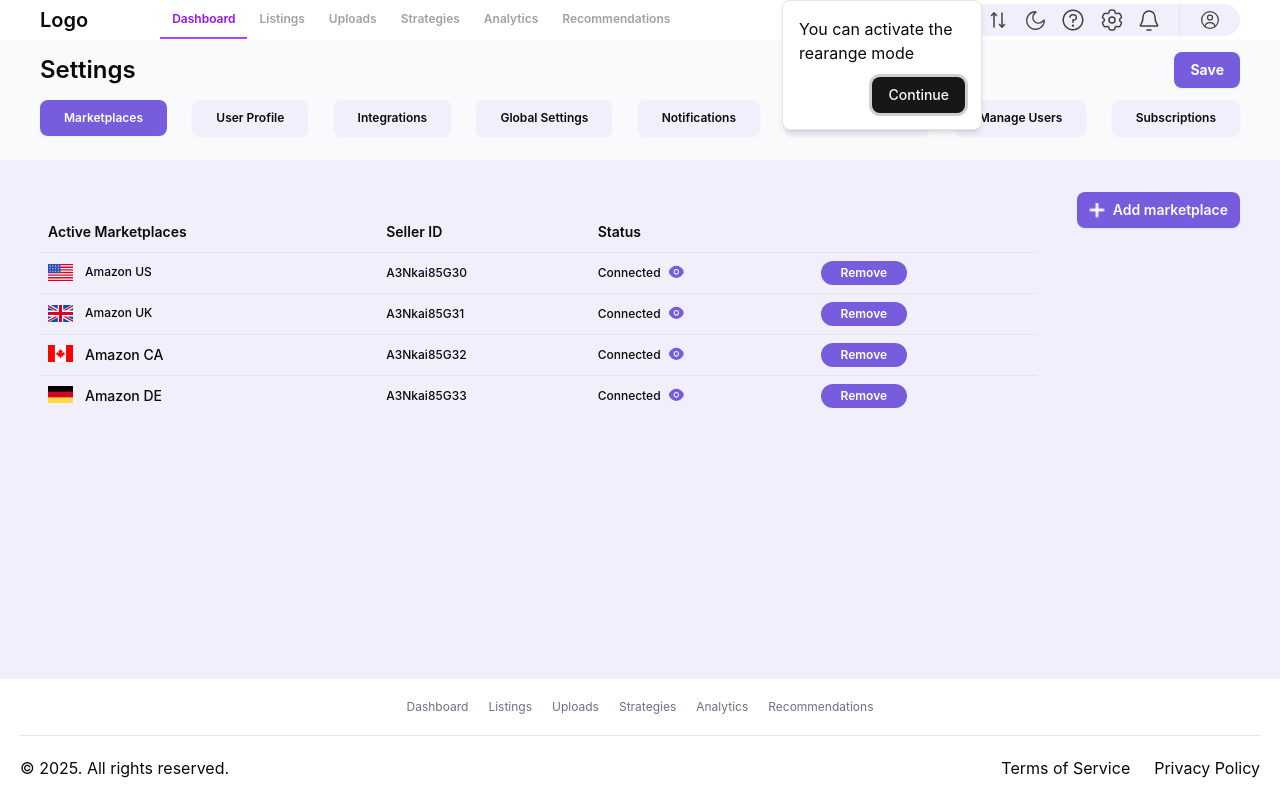
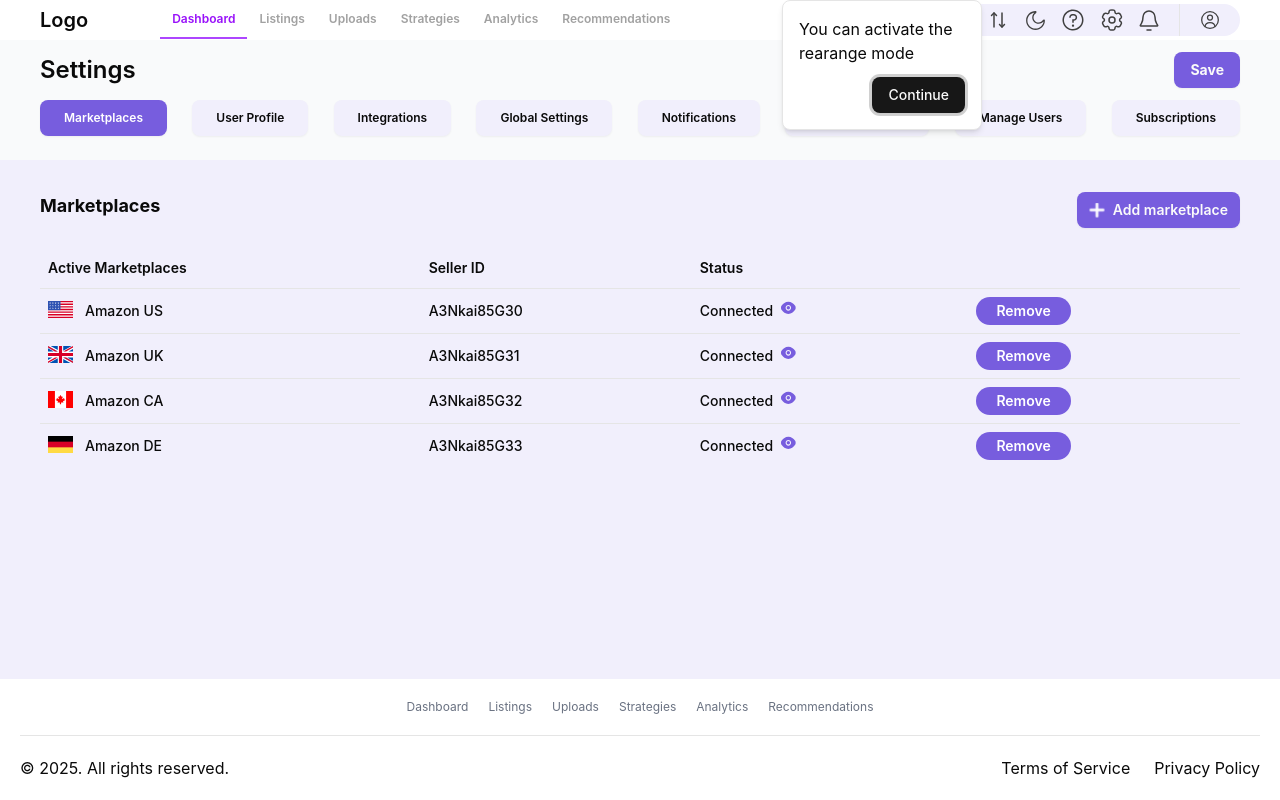
Before and after one commit to JosueValbuena/upwork-first, a React (Vite) app: page /dashboard/settings in a window 1280 px wide. Built offline with nearby package versions, Linux system fonts and the light colour scheme.

Commit message:
texto ajustado

```diff
--- a/src/components/molecules/checkbox-label/CheckBoxLabel.tsx
+++ b/src/components/molecules/checkbox-label/CheckBoxLabel.tsx
@@ -11,7 +11,7 @@ const CheckBoxLabel = ({ id, label, customizeStyles }: CheckBoxLabel) => {
         <div className={` ${customizeStyles ? customizeStyles : 'flex justify-between'}`}>
             <label
                 htmlFor={id}
-                className="text-xs font-semibold"
+                className="text-sm font-semibold"
             >
                 {label}
             </label>
--- a/src/components/molecules/select-label/SelectLabel.tsx
+++ b/src/components/molecules/select-label/SelectLabel.tsx
@@ -24,7 +24,7 @@ const SelectLabel = ({ label }: SelectLabel) => {
     return (
         <div>
             <Label
-                className="text-xs font-semibold mb-3"
+                className="text-sm font-semibold mb-3"
             >
                 {label}
             </Label>
--- a/src/components/molecules/switch-label/SwithLabel.tsx
+++ b/src/components/molecules/switch-label/SwithLabel.tsx
@@ -13,7 +13,7 @@ const SwitchLabel = ({ id, label, customizedLabel, switchFirst }: SwitchLabel) =
     return (
         <div className={`flex items-center justify-between mt-1 ${switchFirst ? 'flex-row-reverse justify-end gap-3' : ''}`}>
             <Label
-                className={customizedLabel ? customizedLabel : "text-xs font-semibold"}
+                className={customizedLabel ? customizedLabel : "text-sm font-semibold"}
                 htmlFor={id}
             >
                 {label}
--- a/src/components/organism/active-marketplaces-section/ActiveMarketplacesSection.tsx
+++ b/src/components/organism/active-marketplaces-section/ActiveMarketplacesSection.tsx
@@ -16,41 +16,41 @@ const ActiveMarketplacesSection = () => {
 
     const tableData = [
         {
-            active_marketplaces: <div className="flex gap-3"><IconUSAFlag />  <p className="text-xs">Amazon US</p></div>,
-            seller_ID: <p className="text-xs">A3Nkai85G30</p>,
-            status: <div className="flex gap-2"><p className="text-xs">Connected</p> <IconEyeContainedPuprle /></div>,
+            active_marketplaces: <div className="flex gap-3"><IconUSAFlag />  <p className="text-sm">Amazon US</p></div>,
+            seller_ID: <p className="text-sm">A3Nkai85G30</p>,
+            status: <div className="flex gap-2"><p className="text-sm">Connected</p> <IconEyeContainedPuprle /></div>,
             action: <div
-                className="bg-primary-dark text-center text-white w-fit py-1 px-5 rounded-xl cursor-pointer font-semibold text-xs"
+                className="bg-primary-dark text-center text-white w-fit py-1 px-5 rounded-xl cursor-pointer font-semibold text-sm"
             >
                 Remove
             </div>
         },
         {
-            active_marketplaces: <div className="flex gap-3"><IconUKFlag />  <p className="text-xs">Amazon UK</p></div>,
-            seller_ID: <p className="text-xs">A3Nkai85G31</p>,
-            status: <div className="flex gap-2"><p className="text-xs">Connected</p> <IconEyeContainedPuprle /></div>,
+            active_marketplaces: <div className="flex gap-3"><IconUKFlag />  <p className="text-sm">Amazon UK</p></div>,
+            seller_ID: <p className="text-sm">A3Nkai85G31</p>,
+            status: <div className="flex gap-2"><p className="text-sm">Connected</p> <IconEyeContainedPuprle /></div>,
             action: <div
-                className="bg-primary-dark text-center text-white w-fit py-1 px-5 rounded-xl cursor-pointer font-semibold text-xs"
+                className="bg-primary-dark text-center text-white w-fit py-1 px-5 rounded-xl cursor-pointer font-semibold text-sm"
             >
                 Remove
             </div>
         },
         {
-            active_marketplaces: <div className="flex gap-3"><IconCanadaFlag />  <p>Amazon CA</p></div>,
-            seller_ID: <p className="text-xs">A3Nkai85G32</p>,
-            status: <div className="flex gap-2"><p className="text-xs">Connected</p> <IconEyeContainedPuprle /></div>,
+            active_marketplaces: <div className="flex gap-3"><IconCanadaFlag />  <p className="text-sm">Amazon CA</p></div>,
+            seller_ID: <p className="text-sm">A3Nkai85G32</p>,
+            status: <div className="flex gap-2"><p className="text-sm">Connected</p> <IconEyeContainedPuprle /></div>,
             action: <div
-                className="bg-primary-dark text-center text-white w-fit py-1 px-5 rounded-xl cursor-pointer font-semibold text-xs"
+                className="bg-primary-dark text-center text-white w-fit py-1 px-5 rounded-xl cursor-pointer font-semibold text-sm"
             >
                 Remove
             </div>
         },
         {
-            active_marketplaces: <div className="flex gap-3"><IconGermanyFlag />  <p>Amazon DE</p></div>,
-            seller_ID: <p className="text-xs">A3Nkai85G33</p>,
-            status: <div className="flex gap-2"><p className="text-xs">Connected</p> <IconEyeContainedPuprle /></div>,
+            active_marketplaces: <div className="flex gap-3"><IconGermanyFlag />  <p className="text-sm">Amazon DE</p></div>,
+            seller_ID: <p className="text-sm">A3Nkai85G33</p>,
+            status: <div className="flex gap-2"><p className="text-sm">Connected</p> <IconEyeContainedPuprle /></div>,
             action: <div
-                className="bg-primary-dark text-center text-white w-fit py-1 px-5 rounded-xl cursor-pointer font-semibold text-xs"
+                className="bg-primary-dark text-center text-white w-fit py-1 px-5 rounded-xl cursor-pointer font-semibold text-sm"
             >
                 Remove
             </div>
@@ -72,13 +72,14 @@ const ActiveMarketplacesSection = () => {
             <SelectMarketplaceModal isOpen={isOpenModal} onCloseModal={onCloseModal} />
 
             <div className="p-3 flex flex-col gap-3 bg-primary-light mt-6 h-full md:px-5">
-                <div className="w-full max-w-[1366px] mx-auto flex flex-col-reverse md:p-5 lg:flex-row">
+                <div className="w-full max-w-[1366px] mx-auto flex flex-col md:p-5">
 
-                    <div className="grow-1 pt-5">
-                        <TableCustomTwo tableHeadTitles={tableHeadTitles} tableContent={tableData} />
-                    </div>
+                    <div className="flex justify-between">
 
-                    <div className="lg:ml-10">
+                        <div>
+                            <h2 className="font-bold text-lg">Marketplaces</h2>
+                        </div>
+
                         <Button
                             className="bg-primary-dark text-sm font-semibold"
                             onClick={onOpenModal}
@@ -88,6 +89,10 @@ const ActiveMarketplacesSection = () => {
                         </Button>
                     </div>
 
+                    <div className="grow-1 pt-5">
+                        <TableCustomTwo tableHeadTitles={tableHeadTitles} tableContent={tableData} />
+                    </div>
+
                 </div>
             </div>
         </>
--- a/src/components/organism/default-strategy-settings/DefaultStrategySettings.tsx
+++ b/src/components/organism/default-strategy-settings/DefaultStrategySettings.tsx
@@ -62,7 +62,7 @@ const DefaultStrategySettings = () => {
 
                 <div className="flex justify-between items-end">
                     <div>
-                        <h2 className="font-bold text-md">Default Strategy Settings</h2>
+                        <h2 className="font-bold text-lg">Default Strategy Settings</h2>
                         <p className="text-sm">When new SKU’s are added, assign a repricing strategy based on the following priority rules:</p>
                     </div>
 
--- a/src/components/organism/global-settigns/GlobalSettings.tsx
+++ b/src/components/organism/global-settigns/GlobalSettings.tsx
@@ -4,7 +4,7 @@ const GlobalSettings = () => {
     return (
         <div className='p-3 flex flex-col gap-3 bg-primary-light mt-6 h-full md:px-10'>
             <div className="w-full max-w-[1366px] mx-auto flex flex-col gap-5 md:p-5">
-                <h2 className="font-bold text-xl">Global Settings</h2>
+                <h2 className="font-bold text-lg">Global Settings</h2>
 
                 <div className="w-[10rem]">
                     <SwitchLabel id={'Global Pause'} label={'Global Pause'} customizedLabel={false} switchFirst={true} />
--- a/src/components/organism/integrations-settings/IntegrationsSettings.tsx
+++ b/src/components/organism/integrations-settings/IntegrationsSettings.tsx
@@ -10,7 +10,7 @@ const IntegrationsSettings = () => {
     return (
         <div className='p-3 flex flex-col gap-3 bg-primary-light mt-6 h-full md:px-10'>
             <div className="w-full max-w-[1366px] mx-auto flex flex-col gap-5 md:p-5">
-                <h2 className="font-bold text-md">3rd Party Integrations:</h2>
+                <h2 className="font-bold text-lg">3rd Party Integrations:</h2>
 
                 <div className="flex gap-30">
                     <div className="w-[10rem]">
@@ -34,7 +34,7 @@ const IntegrationsSettings = () => {
                 </div>
 
                 <div className="flex items-center gap-5">
-                    <p className="font-semibold text-xs">Which App to use to import Cost prices ?</p>
+                    <p className="font-semibold text-sm">Which App to use to import Cost prices ?</p>
 
                     <SelectCustom selectList={selectCustom} customStyle="w-[13rem] bg-white" />
                 </div>
--- a/src/components/organism/max-price-settings/MaxPriceSettings.tsx
+++ b/src/components/organism/max-price-settings/MaxPriceSettings.tsx
@@ -56,7 +56,7 @@ const MaxPriceSettings = () => {
 
         <div className="flex justify-between items-end">
           <div>
-            <h2 className="font-bold text-md">Default Max Price Settings</h2>
+            <h2 className="font-bold text-lg">Default Max Price Settings</h2>
             <p className="text-sm">When new SKU’s are added, assign a Maximum Price based on the following priority rules:</p>
           </div>
 
--- a/src/components/organism/min-price-settings/MinPriceSettings.tsx
+++ b/src/components/organism/min-price-settings/MinPriceSettings.tsx
@@ -56,7 +56,7 @@ const MinPriceSettings = () => {
 
                 <div className="flex justify-between items-end">
                     <div>
-                        <h2 className="font-bold text-md">Default Min Price Settings</h2>
+                        <h2 className="font-bold text-lg">Default Min Price Settings</h2>
                         <p className="text-sm">When new SKU’s are added, assign a Minimum Price based on the following priority rules:</p>
                     </div>
 
--- a/src/components/organism/notifications-settings/NotificationSettings.tsx
+++ b/src/components/organism/notifications-settings/NotificationSettings.tsx
@@ -27,18 +27,18 @@ const NotificationSettings = () => {
     return (
         <div className='p-3 flex flex-col gap-3 bg-primary-light mt-6 md:px-10'>
             <div className="w-full max-w-[1366px] mx-auto flex flex-col gap-5 md:p-5">
-                <h2 className="font-bold text-md">Notification</h2>
+                <h2 className="font-bold text-lg">Notification</h2>
 
                 <div className="md:flex md:gap-33">
                     <div>
                         <div className="w-[13.5rem]">
                             <SwitchLabel id={'receive-notifications'} label={'Receive Notifications'} switchFirst={true} />
                         </div>
-                        <p className="text-xs">Turn this on to start getting notifications.</p>
+                        <p className="text-sm">Turn this on to start getting notifications.</p>
                     </div>
 
                     <div className="mt-3 md:m-0 md:flex md:items-center md:gap-3">
-                        <p className="text-xs">Time of Day To Send Notifications</p>
+                        <p className="text-sm">Time of Day To Send Notifications</p>
 
                         <div className="flex items-center">
                             <SelectCustom selectList={timerSelect.hours} customStyle={'w-[5rem] bg-white'} />
--- a/src/components/organism/user-profile-settings/UserProfileSettings.tsx
+++ b/src/components/organism/user-profile-settings/UserProfileSettings.tsx
@@ -46,6 +46,9 @@ const UserProfileSettings = () => {
 
             <div className='p-3 flex flex-col gap-3 bg-primary-light mt-6 h-full md:px-10'>
                 <div className="w-full max-w-[1366px] mx-auto flex flex-col gap-5 md:p-5">
+
+                    <p className="text-lg font-semibold">User Profile</p>
+
                     <div className="flex flex-col gap-5 md:flex-row md:gap-20">
                         <SelectLabel label={'Default Currency'} />
                         <SelectLabel label={'Default Languague'} />
```
Also changed, not shown: src/components/organism/manage-users-settings/ManageUsersSettings.tsx (+9 -9 lines).
